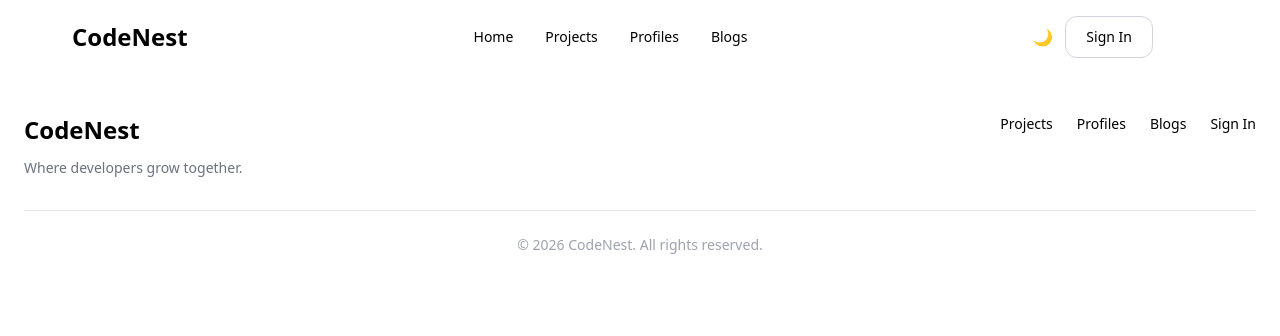
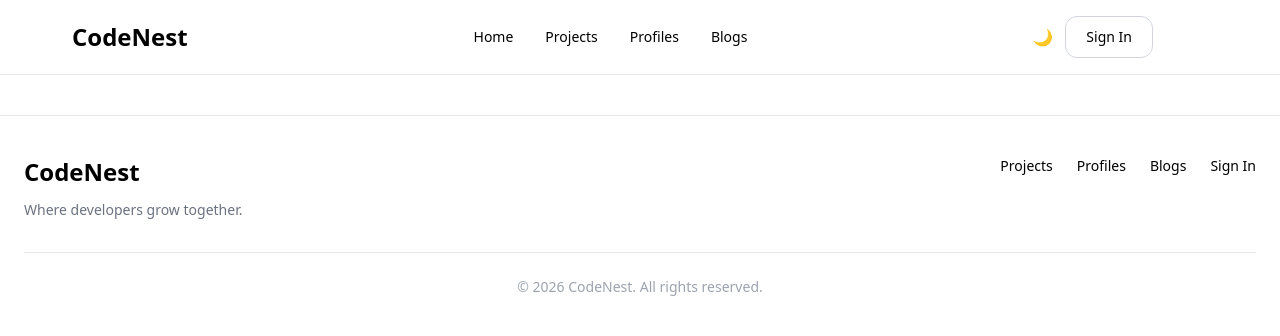
Before and after one commit to daryoushjamshidi8080/code-nest, a Django app: template backend/templates/base.html in a window 1280 px wide. Shown: the top 336 px of the page. Run offline with Django 5.2, Linux system fonts and the light colour scheme; the template is opened without the code that fills it, so the values that code supplies are empty; some libraries are stand-ins or nearby versions.

Commit message:
adding base template

```diff
--- a/backend/templates/base.html
+++ b/backend/templates/base.html
@@ -16,14 +16,14 @@
     {% endblock css %}
 </head>
 <body>
-    <header>
+    <header class='sticky top-0 z-50 bg-white/90 dark:bg-gray-900/90 backdrop-blur border-b border-gray-200 dark:border-gray-800'>
         {% include "inc/header.html" %}
     </header>
 
     {% block content %}
     {% endblock content %}
 
-    <footer>
+    <footer class='border-t border-gray-200 dark:border-gray-800 mt-10'>
         {% include "inc/footer.html" %}
     </footer>
 
```
